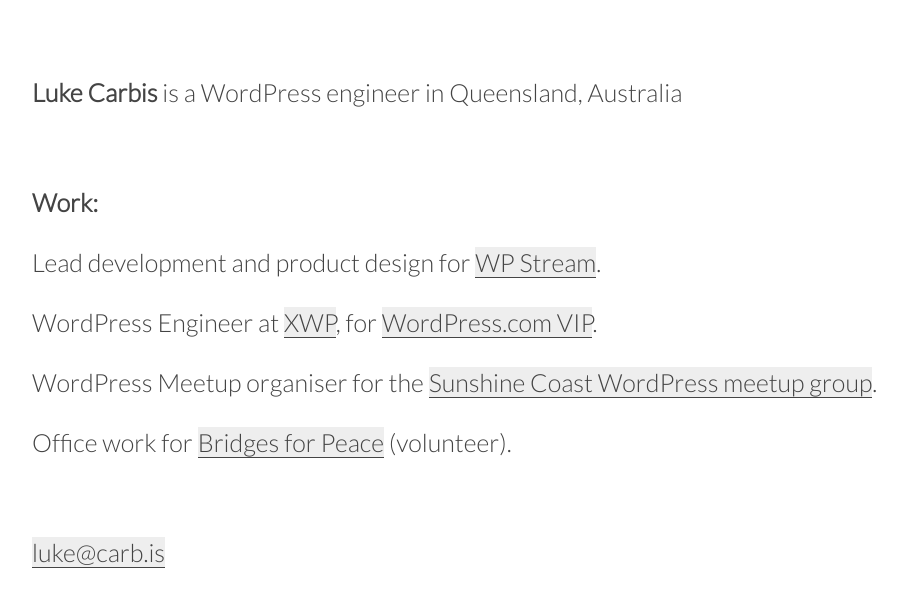
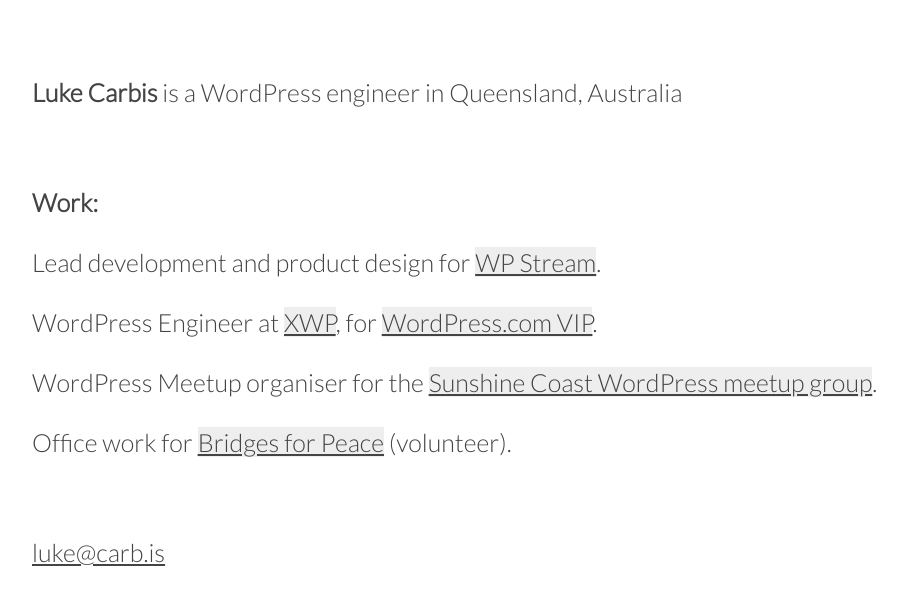
Before and after one commit to lukecarbis/old-carb.is, a Jekyll site: the page built from index.html, in a window 1280 px wide. Shown: the top 607 px of the page, without its empty margins (128-1035 px from the left). Built offline with Jekyll 4.4.1, drawn with Linux system fonts in a browser that asks for light colours.

Commit message:
Slightly adjust link style

```diff
--- a/css/main.scss
+++ b/css/main.scss
@@ -74,8 +74,9 @@
 
 a {
 	color: $text-color;
-	text-decoration: none;
-	border-bottom: 1px solid $text-color;
+}
+
+ul a {
 	background: $feature-color;
 	-webkit-transition: background 0.25s; /* Safari, Chrome and Opera > 12.1 */ -moz-animation: fadein 2s; /* Firefox < 16 */
 	    -ms-transition: background 0.25s; /* Safari, Chrome and Opera > 12.1 */ -moz-animation: fadein 2s; /* Firefox < 16 */
@@ -83,7 +84,7 @@
 	        transition: background 0.25s; /* Safari, Chrome and Opera > 12.1 */ -moz-animation: fadein 2s; /* Firefox < 16 */
 }
 
-a:hover {
+ul a:hover {
 	background: transparent;
 }
 
```
